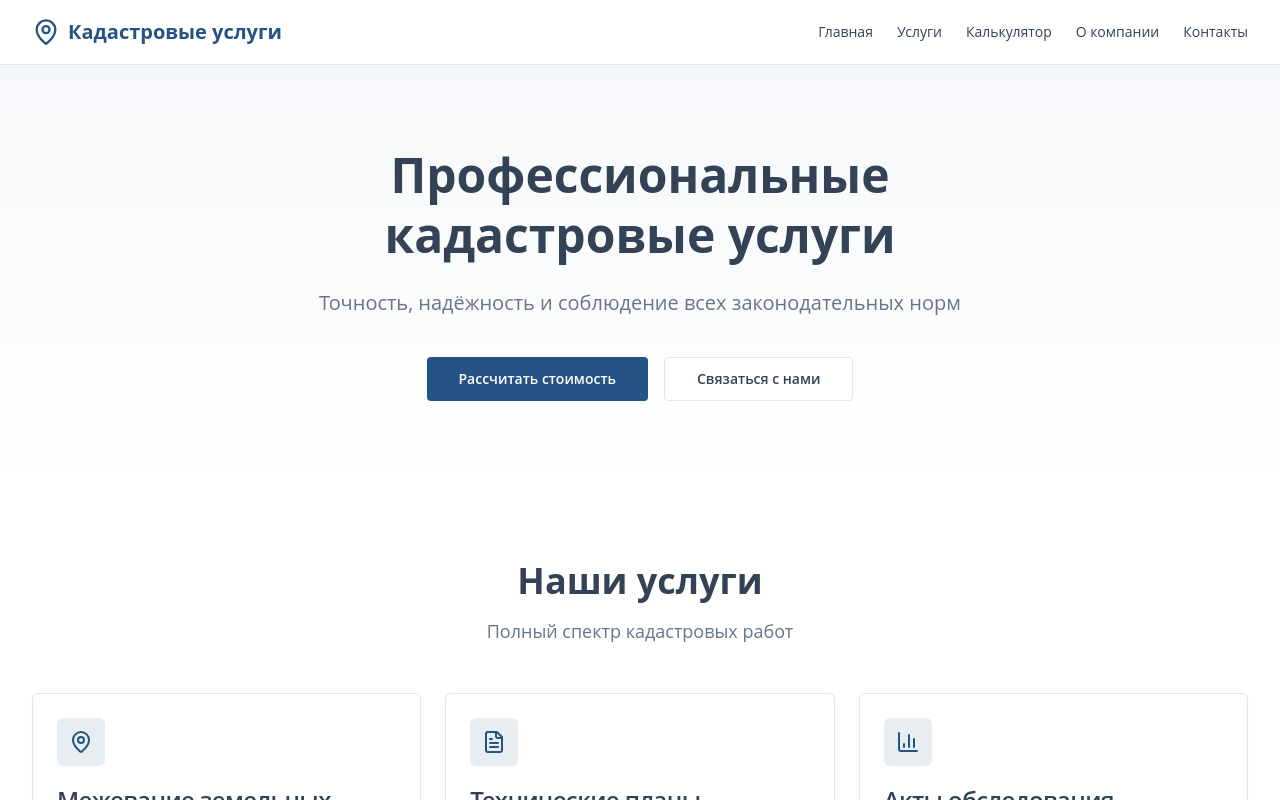
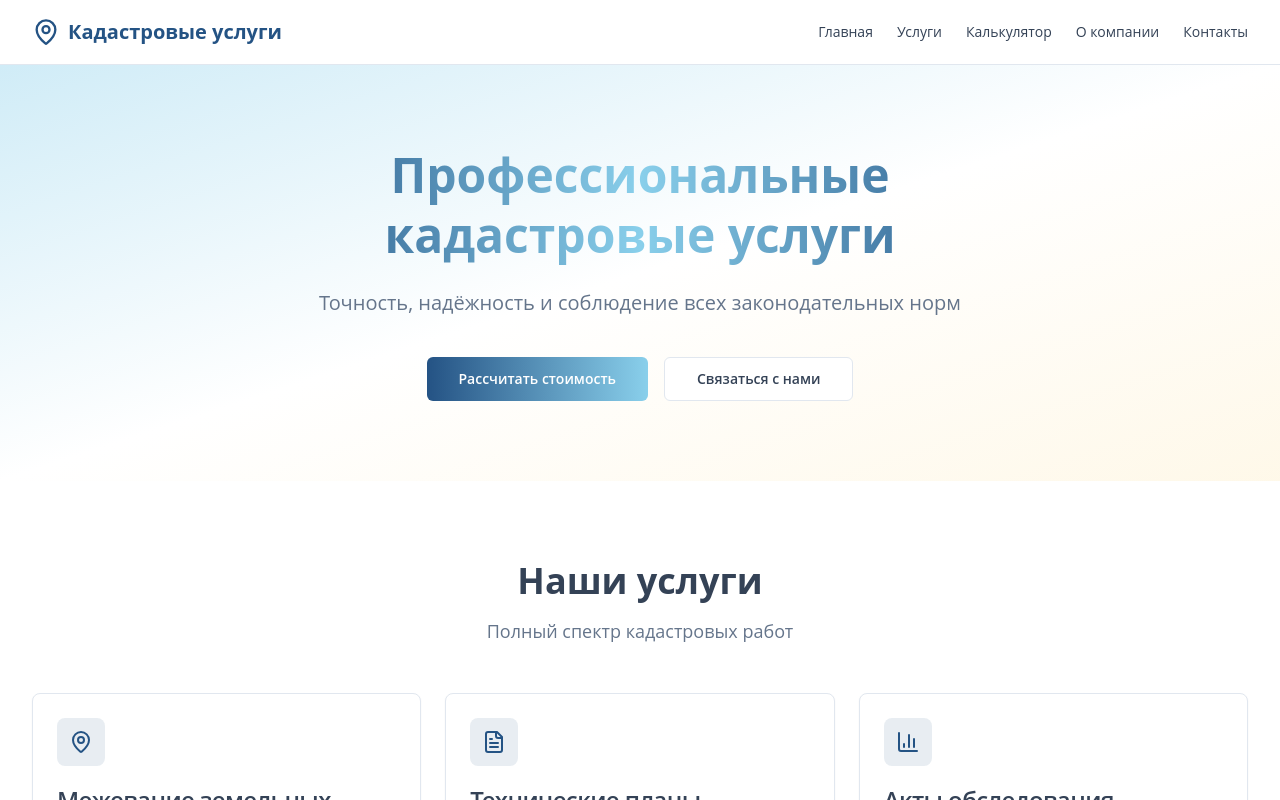
Before and after one commit to pr-poehali-dev/cad-engineer-website, a React (Vite) app: page / in a window 1280 px wide. Shown: the top 800 px of the page. Built offline with nearby package versions, Linux system fonts and the light colour scheme.

Commit message:
Улучшение цветовой палитры сайта

```diff
--- a/src/index.css
+++ b/src/index.css
@@ -18,14 +18,14 @@
     --primary: 211 57% 33%;
     --primary-foreground: 0 0% 100%;
 
-    --secondary: 214 31% 91%;
+    --secondary: 197 71% 73%;
     --secondary-foreground: 215 25% 27%;
 
     --muted: 214 31% 91%;
     --muted-foreground: 215 16% 47%;
 
-    --accent: 214 31% 91%;
-    --accent-foreground: 211 57% 33%;
+    --accent: 43 96% 56%;
+    --accent-foreground: 215 25% 27%;
 
     --destructive: 0 84.2% 60.2%;
     --destructive-foreground: 0 0% 100%;
@@ -34,7 +34,7 @@
     --input: 214 31% 91%;
     --ring: 211 57% 33%;
 
-    --radius: 0.375rem;
+    --radius: 0.5rem;
 
     --sidebar-background: 0 0% 98%;
 
--- a/src/pages/Index.tsx
+++ b/src/pages/Index.tsx
@@ -61,17 +61,17 @@ const Index = () => {
       </header>
 
       <main>
-        <section id="home" className="py-20 bg-gradient-to-b from-secondary/30 to-background">
+        <section id="home" className="py-20 bg-gradient-to-br from-secondary/40 via-background to-accent/10">
           <div className="container">
             <div className="max-w-3xl mx-auto text-center space-y-6">
-              <h1 className="text-5xl font-bold text-foreground leading-tight">
+              <h1 className="text-5xl font-bold bg-gradient-to-r from-primary via-secondary to-primary bg-clip-text text-transparent leading-tight">
                 Профессиональные кадастровые услуги
               </h1>
               <p className="text-xl text-muted-foreground">
                 Точность, надёжность и соблюдение всех законодательных норм
               </p>
               <div className="flex gap-4 justify-center pt-4">
-                <Button onClick={() => scrollToSection('calculator')} size="lg" className="font-semibold">
+                <Button onClick={() => scrollToSection('calculator')} size="lg" className="font-semibold bg-gradient-to-r from-primary to-secondary hover:from-secondary hover:to-primary transition-all">
                   Рассчитать стоимость
                 </Button>
                 <Button onClick={() => scrollToSection('contacts')} size="lg" variant="outline" className="font-semibold">
@@ -164,7 +164,7 @@ const Index = () => {
           </div>
         </section>
 
-        <section id="calculator" className="py-20 bg-secondary/20">
+        <section id="calculator" className="py-20 bg-gradient-to-br from-accent/5 via-secondary/10 to-primary/5">
           <div className="container">
             <div className="max-w-2xl mx-auto">
               <Card>
@@ -261,7 +261,7 @@ const Index = () => {
           </div>
         </section>
 
-        <section id="contacts" className="py-20 bg-secondary/20">
+        <section id="contacts" className="py-20 bg-gradient-to-br from-primary/5 via-secondary/15 to-accent/10">
           <div className="container">
             <div className="max-w-2xl mx-auto">
               <h2 className="text-4xl font-bold mb-6 text-center">Контакты</h2>
```
